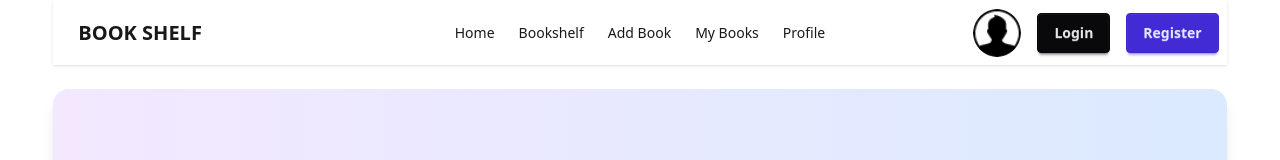
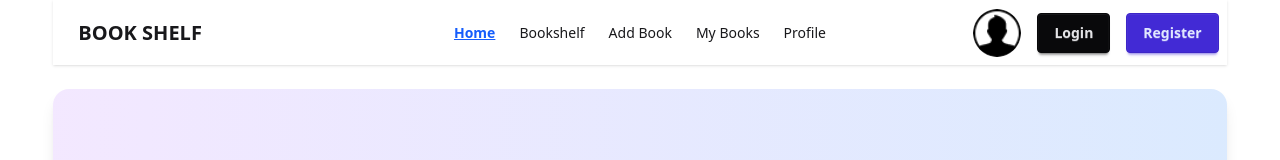
Before and after one commit to mehedi-vai-coder/BookShelf-Client, a React (Vite) app: page / in a window 1280 px wide. Shown: the top 160 px of the page. Built offline with nearby package versions, Linux system fonts and the light colour scheme; no server answers.

Commit message:
Navbar styled with Navlink and Book details page reading status updated

```diff
--- a/src/Components/Navbar.jsx
+++ b/src/Components/Navbar.jsx
@@ -11,14 +11,26 @@ const Navbar = () => {
             console.log(error)
         })
     };
-    const links = <>
-        <li><NavLink to='/'>Home</NavLink></li>
-        <li><NavLink to='/bookshelf'>Bookshelf</NavLink></li>
-        <li><NavLink to='/addbooks'>Add Book</NavLink></li>
-        <li><NavLink to='/mybooks'>My Books</NavLink></li>
-        <li><NavLink to='/profile'>Profile</NavLink></li>
+    const navItems = [
+        { name: 'Home', path: '/' },
+        { name: 'Bookshelf', path: '/bookshelf' },
+        { name: 'Add Book', path: '/addbooks' },
+        { name: 'My Books', path: '/mybooks' },
+        { name: 'Profile', path: '/profile' },
+    ];
+    const links = navItems.map((item) => (
+        <li key={item.path}>
+            <NavLink
+                to={item.path}
+                className={({ isActive }) =>
+                    isActive ? 'text-blue-600 font-bold underline' : ''
+                }
+            >
+                {item.name}
+            </NavLink>
+        </li>
+    ));
 
-    </>
     return (
         <div className="navbar bg-base-100 shadow-sm">
             <div className="navbar-start">
--- a/src/Pages/BookDetails.jsx
+++ b/src/Pages/BookDetails.jsx
@@ -56,28 +56,21 @@ const BookDetails = () => {
 
         try {
             const res = await axios.patch(`http://localhost:5000/books/${id}/upvote`);
-
             const updated = res.data;
 
-            if (updated?.upvote !== undefined) {
+            if (typeof updated?.upvote === 'number') {
                 setUpvoteCount(updated.upvote);
                 setBook(prev => ({
                     ...prev,
                     upvote: updated.upvote
                 }));
             } else {
-                console.warn("Upvote response missing expected data:", res.data);
+                console.warn("Unexpected upvote response:", res.data);
             }
         } catch (err) {
             console.error("Upvote failed:", err);
         }
     };
-
-
-
-
-
-
 
 
     const refreshReviews = async () => {
@@ -134,7 +127,39 @@ const BookDetails = () => {
             <p className="text-gray-600">By: {book.book_author}</p>
             <p>📄 Pages: {book.total_page}</p>
             <p>📚 Category: {book.book_category}</p>
-            <p>📘 Status: {book.reading_status}</p>
+            {/* 🔁 Reading Status Tracker */}
+            <div className="flex items-center gap-2 my-2">
+                <span>📘 Status:</span>
+                {user?.email === book.user_email ? (
+                    <select
+                        value={book.reading_status}
+                        onChange={async (e) => {
+                            const newStatus = e.target.value;
+                            try {
+                                const res = await axios.patch(`http://localhost:5000/books/${id}`, {
+                                    reading_status: newStatus
+                                });
+
+                                if (res.status === 200) {
+                                    setBook(prev => ({
+                                        ...prev,
+                                        reading_status: newStatus
+                                    }));
+                                }
+                            } catch (err) {
+                                console.error("Failed to update reading status:", err);
+                            }
+                        }}
+                        className="border rounded px-2 py-1 text-sm"
+                    >
+                        {book.reading_status === "Want-to-Read" && <option value="Reading">Reading</option>}
+                        {book.reading_status === "Reading" && <option value="Read">Read</option>}
+                        <option value={book.reading_status}>{book.reading_status}</option>
+                    </select>
+                ) : (
+                    <span>{book.reading_status}</span>
+                )}
+            </div>
             <p className="my-4 italic text-gray-700">{book.book_overview}</p>
 
             <div className="my-4 text-sm text-gray-500">
@@ -142,15 +167,14 @@ const BookDetails = () => {
             </div>
 
             {user && user.email !== book.user_email && (
-                <>
-                    <button
-                        onClick={handleUpvote}
-                        className="bg-indigo-600 text-white px-4 py-2 rounded-xl hover:bg-indigo-700"
-                    >
-                        (🔼 Upvote ({upvoteCount}))
-                    </button>
-                </>
+                <button
+                    onClick={handleUpvote}
+                    className="bg-indigo-600 text-white px-4 py-2 rounded-xl hover:bg-indigo-700 transition"
+                >
+                    🔼 Upvote ({upvoteCount})
+                </button>
             )}
+
 
 
 
```
